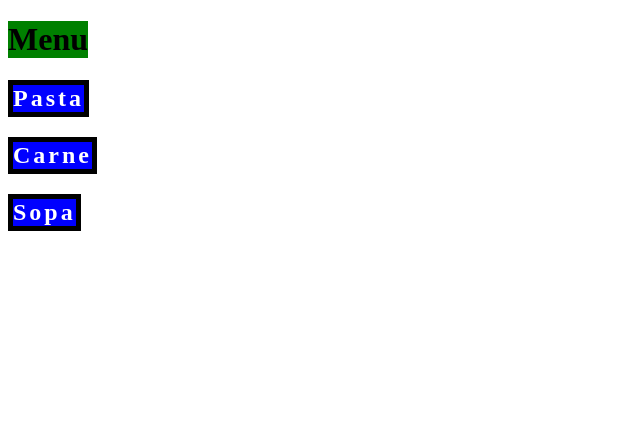
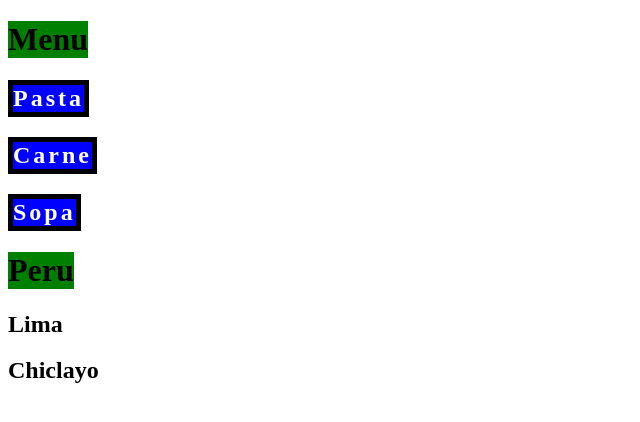
Before and after one commit to Rubenmontesruiz/micasa, a plain HTML site: page index.html in a window 1280 px wide. Shown: the whole page, without its empty margins (0-640 px from the left). Drawn offline with Linux system fonts and the light colour scheme.

Commit message:
Agregue 2 ciudades

```diff
--- a/index.html
+++ b/index.html
@@ -14,5 +14,10 @@
         <h2 class="hijos">Carne</h2>
         <h2 class="hijos">Sopa</h2>
     </h1>
+    <h1>
+        Peru
+        <h2>Lima</h2>
+        <h2>Chiclayo</h2>
+    </h1>
 </body>
 </html>
```
